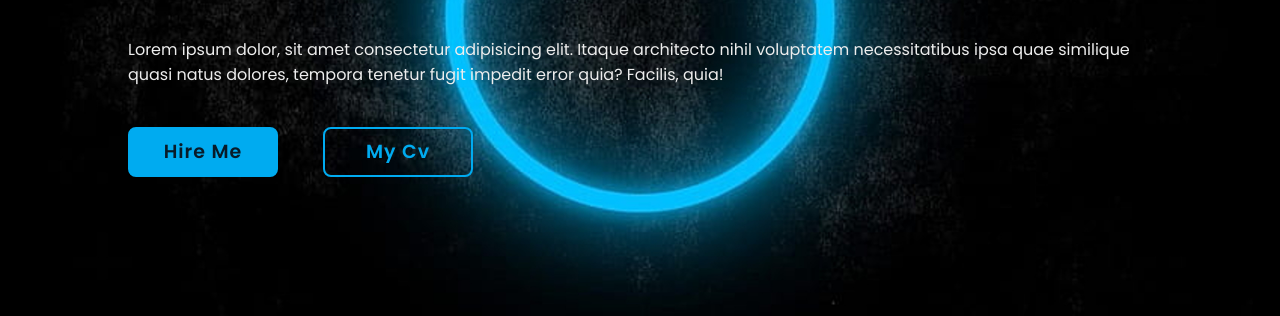
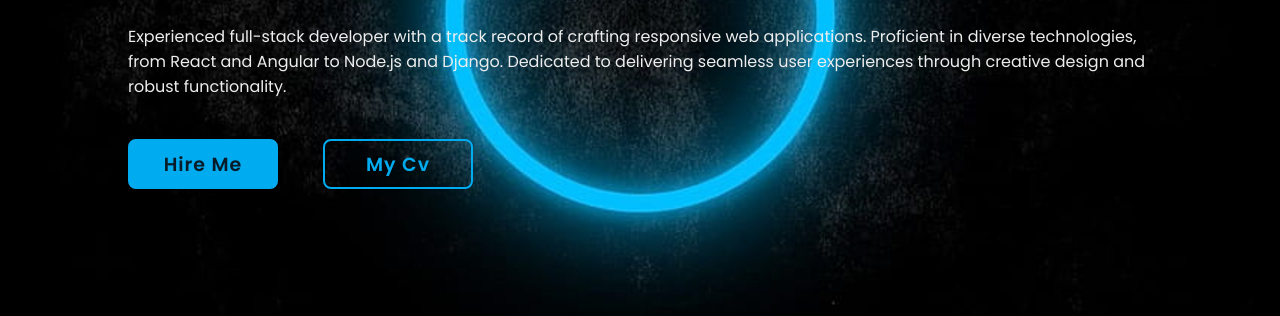
Before and after one commit to Arsh-Coding/Portfolio, a plain HTML site: page index.html in a window 1280 px wide. Shown: the part 382-698 px from the top of the page. Drawn offline with nearby package versions, Linux system fonts and the light colour scheme.

Commit message:
discription edited

```diff
--- a/index.html
+++ b/index.html
@@ -27,7 +27,7 @@
         <div class="home-content">
             <h1>Hi, I'm Arshpreet Singh</h1>
             <h3>Fullstack Developer</h3>
-            <p>Lorem ipsum dolor, sit amet consectetur adipisicing elit. Itaque architecto nihil voluptatem necessitatibus ipsa quae similique quasi natus dolores, tempora tenetur fugit impedit error quia? Facilis, quia!</p>
+            <p>Experienced full-stack developer with a track record of crafting responsive web applications. Proficient in diverse technologies, from React and Angular to Node.js and Django. Dedicated to delivering seamless user experiences through creative design and robust functionality.</p>
             <div class="button-box">
                 <a href="./hired.html">Hire Me</a>
                 <a href="./assets/ArshpreetCv.pdf" style="align-content: center;">My Cv</a>
```
